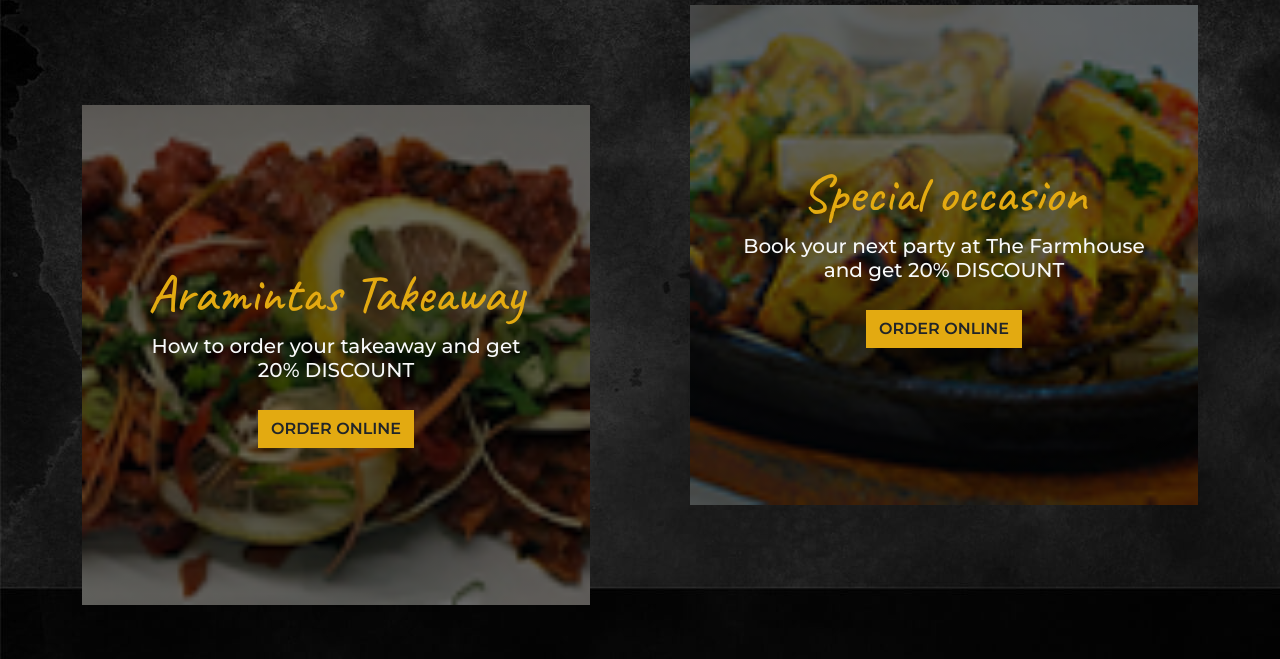
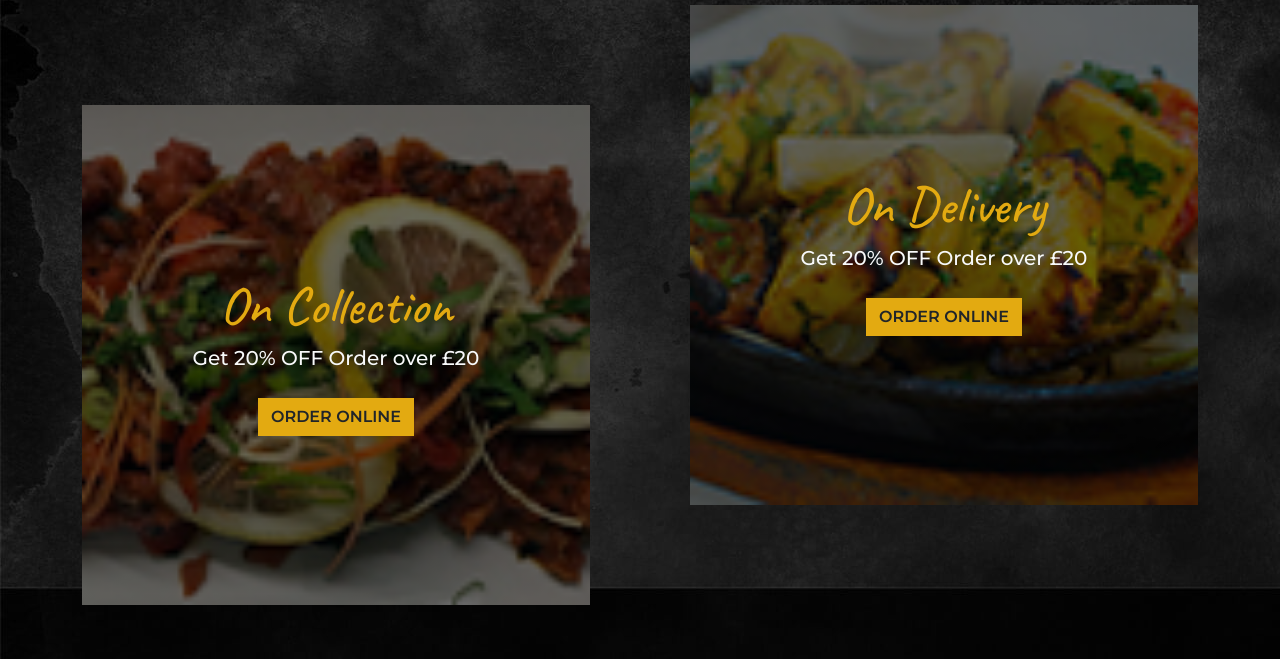
Before and after one commit to mdemong87/formhouse-rastrorant, a plain HTML site: page index.html in a window 1280 px wide. Shown: the part 2080-2739 px from the top of the page. Drawn offline with nearby package versions, Linux system fonts and the light colour scheme.

Commit message:
index page food card content update

```diff
--- a/index.html
+++ b/index.html
@@ -257,11 +257,10 @@
                 <div class="food-card-Wrper">
                     <div class="p-5 text-center d-flex justify-content-center align-items-center flex-column">
                         <h2 class="pCl sFont secHeader">
-                            Aramintas Takeaway
-
+                            On Collection
                         </h2>
                         <h5 class="text-light">
-                            How to order your takeaway and get 20% DISCOUNT
+                            Get 20% OFF Order over £20
                         </h5>
                         <a class="btn" href="/">
                             Order Online
@@ -269,10 +268,10 @@
                     </div>
                     <div class="p-5 text-center d-flex justify-content-center align-items-center flex-column">
                         <h2 class="pCl sFont secHeader ">
-                            Special occasion
+                            On Delivery
                         </h2>
                         <h5 class="text-light">
-                            Book your next party at The Farmhouse and get 20% DISCOUNT
+                            Get 20% OFF Order over £20
                         </h5>
                         <a class="btn" href="/">
                             Order Online
```
Also changed, not shown: gallery.html (+0 -1 lines).
